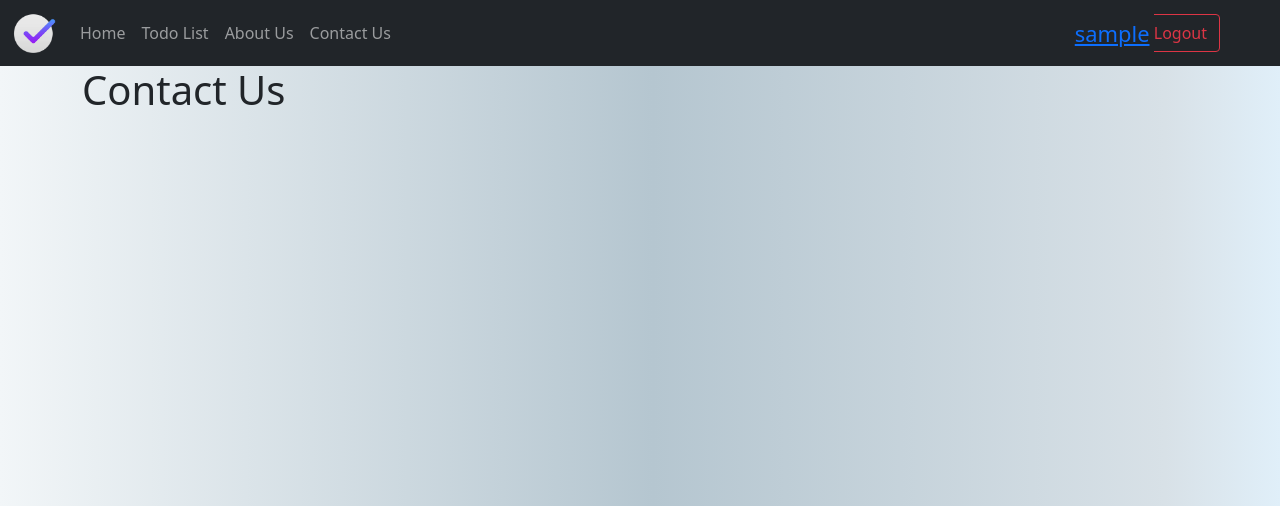
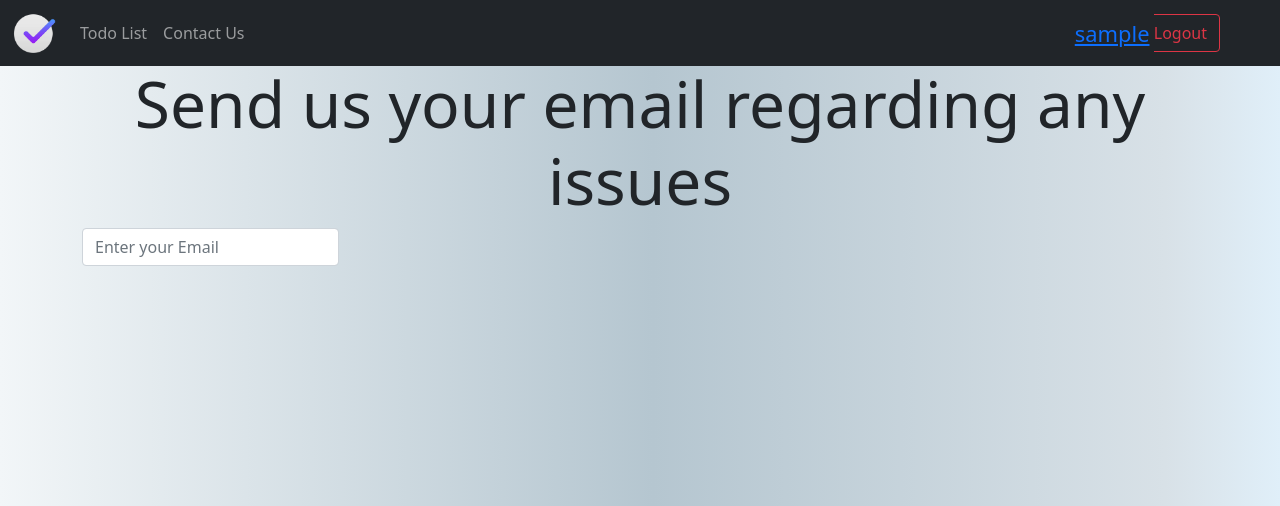
Before and after one commit to Titas-123/Taskmate, a Django app: page /contact in a window 1280 px wide. Shown: the top 506 px of the page. Run offline with Django 4.2, Linux system fonts and the light colour scheme; the visitor is signed in with stand-in values (Sample User, id 1); some libraries are stand-ins or nearby versions; some web fonts are replaced.

Commit message:
Sixth commit

```diff
--- a/myapp/templates/contact.html
+++ b/myapp/templates/contact.html
@@ -6,7 +6,12 @@
 
 {% block content %}
  <div class="container">
-  <h1>{{ contact_text }}</h1>
+  <h1 class="display-3 text-center">{{ contact_text }}</h1>
+  <div class="row g-3 align-items-center">
+    <div class="col-auto">
+      <input type="email" id="email" class="form-control" placeholder="Enter your Email">
+    </div>
+  </div>
  </div>
 
   <script src="https://cdn.jsdelivr.net/npm/bootstrap@5.1.3/dist/js/bootstrap.bundle.min.js" integrity="sha384-ka7Sk0Gln4gmtz2MlQnikT1wXgYsOg+OMhuP+IlRH9sENBO0LRn5q+8nbTov4+1p" crossorigin="anonymous"></script>
--- a/myapp/views.py
+++ b/myapp/views.py
@@ -85,6 +85,6 @@ def about(request):
 @login_required
 def contact(request):
     context={
-        'contact_text':"Contact Us",
+        'contact_text':"Send us your email regarding any issues",
     }
     return render(request,'contact.html',context)
--- a/templates/base.html
+++ b/templates/base.html
@@ -154,9 +154,6 @@
                     <a class="nav-link" href="{% url 'todolist' %}">Todo List</a>
                 </li>
                 <li class="nav-item">
-                  <a class="nav-link" href="{% url 'about' %}">About Us</a>
-                </li>
-                <li class="nav-item">
                   <a class="nav-link" href="{% url 'contact' %}">Contact Us</a>
                 </li>
               </ul>
@@ -171,9 +168,6 @@
                   <ul class="navbar-nav me-auto mb-2 mb-lg-0">
                     <li class="nav-item">
                       <a class="nav-link" href="{% url 'index' %}">Home</a>
-                    </li>
-                    <li class="nav-item">
-                      <a class="nav-link" href="{% url 'about' %}">About Us</a>
                     </li>
                     <li class="nav-item">
                       <a class="nav-link" href="{% url 'contact' %}">Contact Us</a>
--- a/templates/base1.html
+++ b/templates/base1.html
@@ -148,13 +148,7 @@
             <div class="collapse navbar-collapse" id="navbarSupportedContent">
               <ul class="navbar-nav me-auto mb-2 mb-lg-0">
                 <li class="nav-item">
-                  <a class="nav-link" href="{% url 'index' %}">Home</a>
-                </li>
-                <li class="nav-item">
                     <a class="nav-link" href="{% url 'todolist' %}">Todo List</a>
-                </li>
-                <li class="nav-item">
-                  <a class="nav-link" href="{% url 'about' %}">About Us</a>
                 </li>
                 <li class="nav-item">
                   <a class="nav-link" href="{% url 'contact' %}">Contact Us</a>
@@ -172,10 +166,6 @@
                     <li class="nav-item">
                       <a class="nav-link" href="{% url 'index' %}">Home</a>
                     </li>
-                    <li class="nav-item">
-                      <a class="nav-link" href="{% url 'about' %}">About Us</a>
-                    </li>
-                    <li class="nav-item">
                       <a class="nav-link" href="{% url 'contact' %}">Contact Us</a>
                     </li>
                   </ul>
```
Also changed, not shown: myapp/templates/about.html (deleted, +0 -16 lines).
